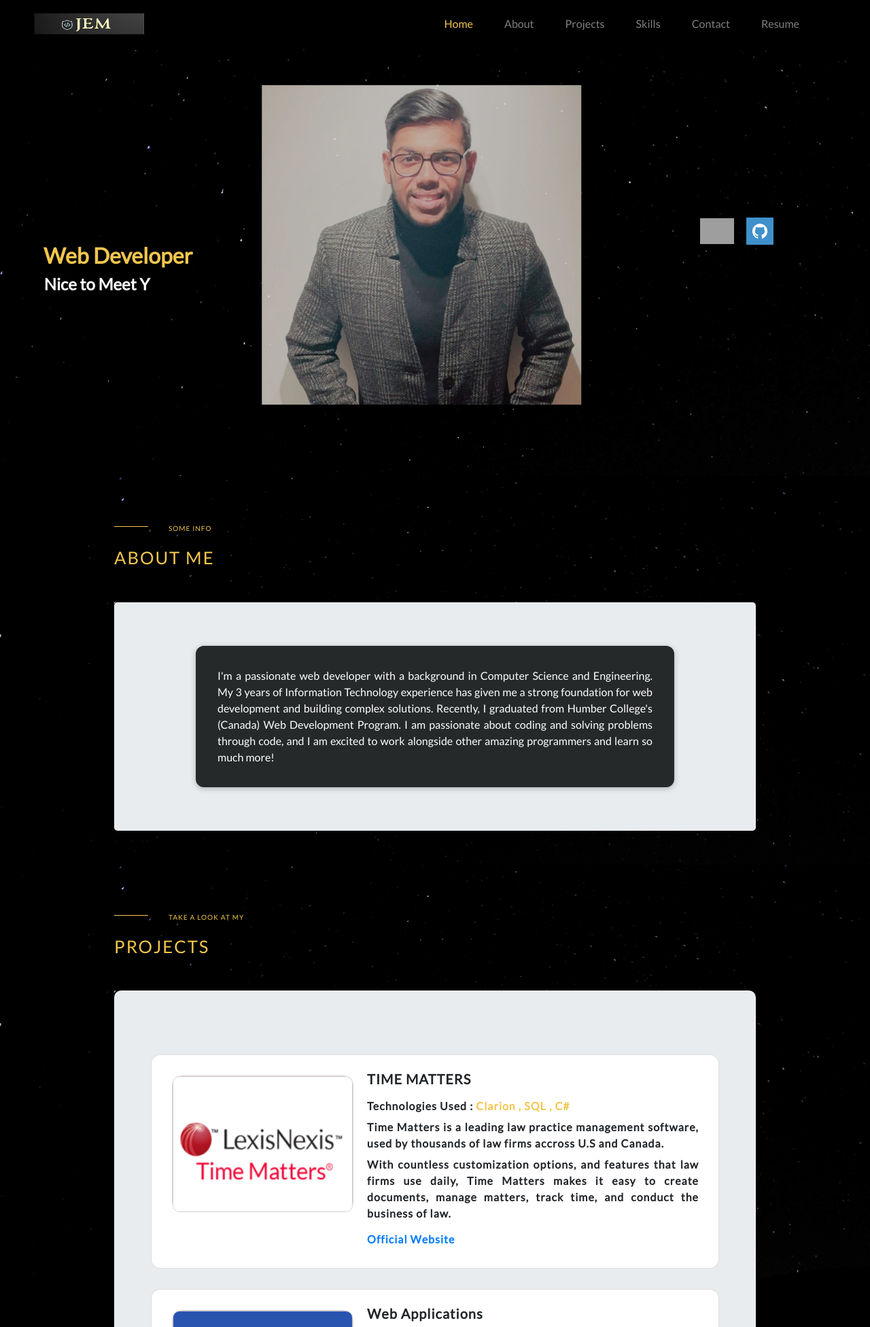
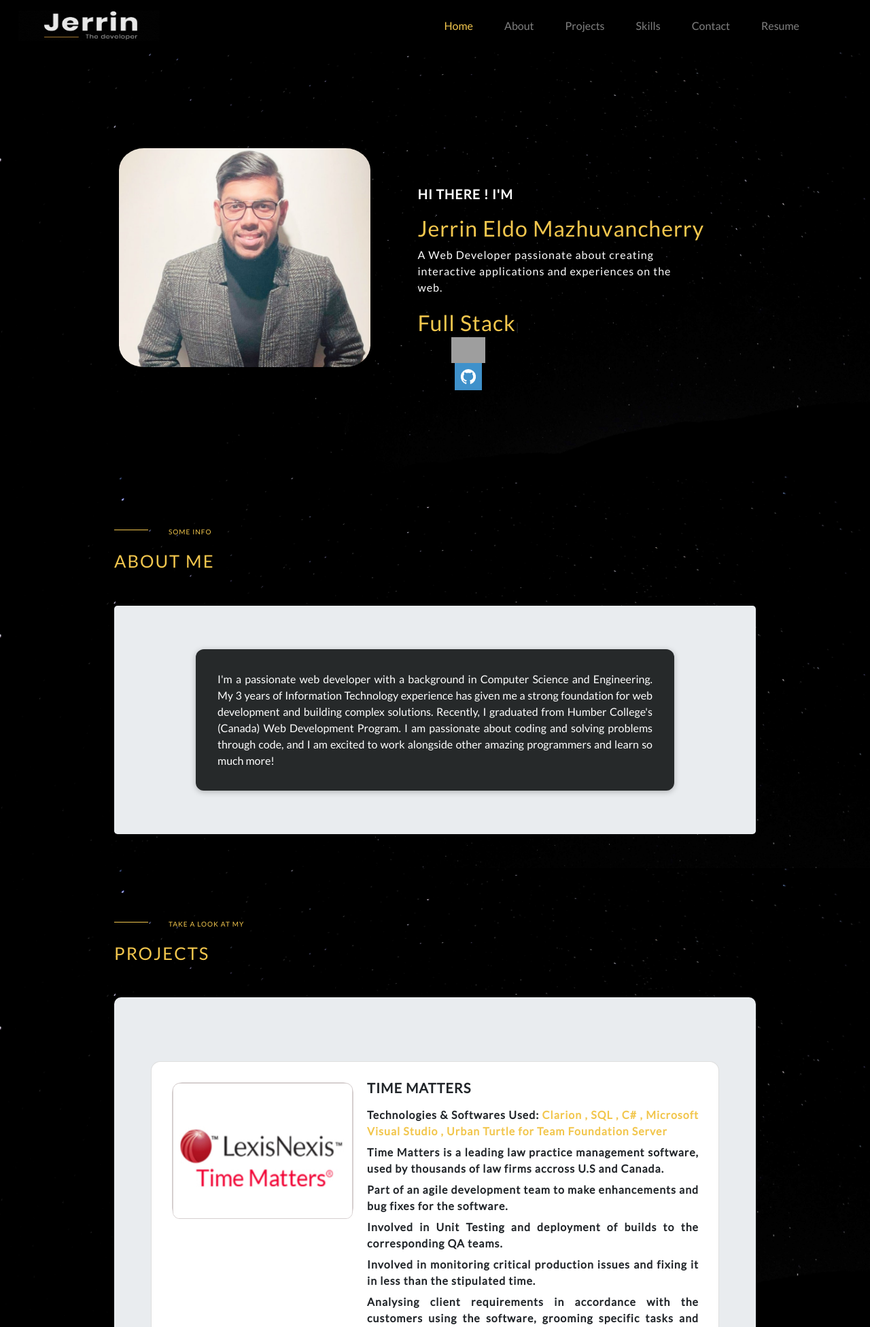
Before and after one commit to jerrineldo/Portfolio, a PHP site: page / in a window 1280 px wide. Shown: the top 1952 px of the page at 68% size. Run offline with PHP 8.4, Linux system fonts and the light colour scheme; some libraries are stand-ins or nearby versions; grey boxes are pictures that could not be loaded.

Commit message:
Making home page changes

```diff
--- a/css/main.css
+++ b/css/main.css
@@ -35,13 +35,20 @@ html {
 }
 
 .navbar-brand img {
-  scale: 0.7;
-  height: 44px;
+  scale: 0.9;
+  height: 50px;
   width: 230px;
 }
 
+.mainpageimagecontainer {
+  width: 400px;
+  height: auto;
+  margin-left: 10em;
+  margin-top: 218px;
+}
+
 .home-section {
-  background: url(../images/Background.jpg);
+  background: url(../images/Background-image.jpg);
   height: 700px;
   width: 100%;
   background-attachment: fixed;
@@ -84,22 +91,38 @@ html {
   color: #f2c64d !important;
 }
 
+.mainpagecontent {
+  position: absolute;
+  width: 50%;
+  height: auto;
+  top: 34%;
+  left: 48%;
+  letter-spacing: 1px;
+}
+.name {
+  color: #f2c64d;
+}
+
+.mainimage {
+  border-radius: 10%;
+}
+
+.smallbio {
+  width: 62%;
+  color: white;
+  letter-spacing: 1px;
+}
 .designation {
-  color: #f2c64d;
-  font-size: 2em;
+  color: white;
+  font-size: 1.2em;
   font-weight: bold;
-  margin-left: 2em;
-  top: 44%;
-  left: 0%;
-  position: absolute;
 }
 
 .mainpage-message {
-  color: white;
+  color: #f2c64d;
   top: 50%;
-  font-size: 1.5em;
-  margin-left: 2.7em;
-  font-weight: 700;
+  font-size: 2em;
+  font-weight: 400;
 }
 
 .text-slider-items {
@@ -114,7 +137,7 @@ html {
   background-attachment: fixed;
   background-size: cover;
   padding: 50px;
-  padding-top: 70px !important;
+  padding-top: 75px !important;
 }
 
 .set-width {
@@ -123,11 +146,9 @@ html {
 
 .socialsList {
   display: inline-block;
-  top: 20em;
+  top: 14em;
   position: absolute;
-  display: inline-block;
-  right: 50px;
-  width: 250px;
+  right: 31em;
 }
 .socialsList li {
   list-style: none;
@@ -231,12 +252,13 @@ html {
 .card-body h5 {
   font-weight: bold;
   letter-spacing: 1px;
-  margin-top: 3px;
+  margin-top: 6px;
 }
 
 .card-horizontal {
   display: flex;
   flex: 1 1 auto;
+  width: 100%;
 }
 
 .skillsgrid li {
--- a/index.php
+++ b/index.php
@@ -34,13 +34,13 @@ if (isset($_POST['sendmessage_button'])) {
   <script type="text/javascript" src="js/script.js"></script>
   <script src="js/typed.js-master/typed.js-master/lib/typed.min.js"></script>
   <script src="https://maxcdn.bootstrapcdn.com/bootstrap/4.5.2/js/bootstrap.min.js"></script>
-  <title>Jerrin - Web Developer</title>
+  <title>Jerrin Eldo-Web Developer</title>
 </head>
 
 <body>
   <div class="main-container">
     <nav class="navbar navbar-expand-lg navbar-dark custom-nav">
-      <a class="navbar-brand" href="#"><img src="./images/Logos/mainlogo.PNG" /></a>
+      <a class="navbar-brand" href="#"><img src="./images/Logos/main-logo_jerrin.PNG" /></a>
       <button class="navbar-toggler" type="button" data-toggle="collapse" data-target="#navbarNavAltMarkup" aria-controls="navbarNavAltMarkup" aria-expanded="false" aria-label="Toggle navigation">
         <span class="navbar-toggler-icon"></span>
       </button>
@@ -57,8 +57,14 @@ if (isset($_POST['sendmessage_button'])) {
     </nav>
     <!-- <img style = "width: 100%;" src="images/Background.jpg"> -->
     <div class="home-section" id="home-section">
-      <p class="text-lg-left designation">Web Developer</p>
-      <span class="text-slider-items"> Hi There ! I'm Jerrin Eldo., Nice to Meet You! </span>
+      <div class="container mainpageimagecontainer float-left d-flex flex-row">
+        <img class="img-fluid mainimage" src="./images/Jerrin Eldo Mazhuvancherry.jpg" alt="Chania">
+      </div>
+      <div class="mainpagecontent">
+        <p class="text-lg-left designation">HI THERE ! I'M</p>
+        <h2 class="name">Jerrin Eldo Mazhuvancherry</h2>
+        <p class="smallbio">A Web Developer passionate about creating interactive applications and experiences on the web.</p>
+        <span class="text-slider-items">Web Developer , Full Stack Developer</span>
         <strong class="text-lg-left text-slider designation mainpage-message"></strong>
         <ul class="socialsList">
           <li>
@@ -68,6 +74,7 @@ if (isset($_POST['sendmessage_button'])) {
             <a href="https://github.com/jerrineldo" class="icon" target="_blank" rel="noopener noreferrer"><img class="icon" src="./images/icons/github.svg" /></a>
           </li>
         </ul>
+      </div>
     </div>
     <div class="about-section section flex justify-content-center " id="about-section">
       <div class="sectionhead mx-auto">
@@ -114,17 +121,23 @@ if (isset($_POST['sendmessage_button'])) {
               <h5 class="card-title">TIME MATTERS</h5>
               <ul class="list-group list-group-flush">
                 <li class="list-group-item">
-                  Technologies Used : <span class="technologies">Clarion , SQL , C#</span>
+                  Technologies & Softwares Used: <span class="technologies">Clarion , SQL , C# , Microsoft Visual Studio , Urban Turtle for Team Foundation Server</span>
                 </li>
                 <li class="list-group-item">
                   Time Matters is a leading law practice management software,
                   used by thousands of law firms accross U.S and Canada.
                 </li>
                 <li class="list-group-item">
-                  With countless customization options, and features that law
-                  firms use daily, Time Matters makes it easy to create
-                  documents, manage matters, track time, and conduct the
-                  business of law.
+                  Part of an agile development team to make enhancements and bug fixes for the software.
+                </li>
+                <li class="list-group-item">
+                  Involved in Unit Testing and deployment of builds to the corresponding QA teams.
+                </li>
+                <li class="list-group-item">
+                  Involved in monitoring critical production issues and fixing it in less than the stipulated time.
+                </li>
+                <li class="list-group-item">
+                  Analysing client requirements in accordance with the customers using the software, grooming specific tasks and developing them within the featured sprint.
                 </li>
               </ul>
               <div class="card-body">
@@ -147,15 +160,21 @@ if (isset($_POST['sendmessage_button'])) {
               <img class="card-img float-left project-image" src="./images/Cognizant-Logo.jpg" alt="Card image cap" />
             </div>
             <div class="card-body">
-              <h5 class="card-title">Web Applications</h5>
+              <h5 class="card-title">Cognizant Corporate Security Applications</h5>
               <p class="card-text"></p>
               <ul class="list-group list-group-flush">
                 <li class="list-group-item">
-                  Technologies Used : <span class="technologies">HTML , CSS , Ajax , JavaScript , JQuery , C# ,
+                  Technologies & Softwares Used: <span class="technologies">HTML , CSS , Ajax , JavaScript , JQuery , ASP.NET MVC , C# ,
                     MVC.NET , SQL</span>
                 </li>
                 <li class="list-group-item">
-                  Application were used by our company's internal employees
+                  Active involvement in Major Enhancements/Change Requests
+                </li>
+                <li class="list-group-item">
+                  Experience in trouble shooting/bug fixing, Production Activities and Incident Management Support
+                </li>
+                <li class="list-group-item">
+                  Involved in unit testing and deployment of the product to their respective Dev , SIT and UAT servers
                 </li>
               </ul>
             </div>
@@ -204,20 +223,21 @@ if (isset($_POST['sendmessage_button'])) {
               </div>
             </div>
             <div class="card-body">
-              <h5 class="card-title">Restaurant Website</h5>
+              <h5 class="card-title">Aroma Restaurant Website</h5>
               <p class="card-text"></p>
               <ul class="list-group list-group-flush">
                 <li class="list-group-item">
-                  Technologies Used : <span class="technologies">HTML , CSS , JQuery , JavaScript</span>
+                  Technologies and Softwares Used : <span class="technologies">HTML , CSS , JQuery , JavaScript, VS-Code</span>
                 </li>
                 <li class="list-group-item">
-                  Worked with a team to develop a restaurant Website from
-                  scratch.
+                  Worked with a team to develop a potential restaurant Website.
                 </li>
                 <li class="list-group-item">
-                  I was specifically involved in incorporating a Maps facility
-                  in one of the pages using the Maps API. I also specifically
-                  worked on a game page where the user never wins.
+                  Was specifically involved in incorporating a Maps facility
+                  in one of the pages using the Maps API.
+                </li>
+                <li class="list-group-item">
+                  Worked on a game page where the user never wins using the shuffle algorithum in Javascript.
                 </li>
               </ul>
               <div class="card-body">
@@ -291,21 +311,25 @@ if (isset($_POST['sendmessage_button'])) {
               <p class="card-text"></p>
               <ul class="list-group list-group-flush">
                 <li class="list-group-item">
-                  Technologies Used : <span class="technologies">HTML , CSS , JQuery , JavaScript ,
-                    Bootstrap , C# , MVC.NET , Microsoft SQL Server , Entity
+                  Technologies and Softwares Used : <span class="technologies">HTML , CSS , JQuery , JavaScript ,
+                    Bootstrap , C# , MVC.NET , Microsoft SQL Server , Entity , Git
                     Framework</span>
                 </li>
                 <li class="list-group-item">
-                  Worked with a team to redesign a hospital Website.
+                  Worked with a team to redesign a hospital website.
                 </li>
                 <li class="list-group-item">
-                  I was specifically involved in implementing a departments
+                  Was specifically involved in implementing a departments
                   and testimonials feature for the website.
                 </li>
                 <li class="list-group-item">
-                  This was a fully functional website with an inbuild CMS
-                  feature. Admins would have the functionality to do CRUD
-                  operations on all the testimoials in the database.
+                  This was a fully functional website with an inbuild Content Management System.
+                  Admins would have the functionality to do CRUD
+                  operations on all the testimoials in the database. Visitors would be able to view all testimonials in the website.
+                  Visitors who would like to upload or update a testimonial have to log in before making the changes.
+                </li>
+                <li class="list-group-item">
+                  The website was accessible and responsive accross different UI platforms. This was acheived with the help of Bootstrap.
                 </li>
               </ul>
               <div class="card-body">
@@ -365,18 +389,23 @@ if (isset($_POST['sendmessage_button'])) {
               <p class="card-text"></p>
               <ul class="list-group list-group-flush">
                 <li class="list-group-item">
-                  Technologies Used : <span class="technologies">HTML , CSS , JavaScript , Bootstrap , PHP ,
-                    SQL</span>
+                  Technologies and Softwares Used : <span class="technologies">HTML , CSS , Ajax , Jquery, JavaScript , Bootstrap , PHP ,
+                    SQL, VS-Code , GIT</span>
                 </li>
                 <li class="list-group-item">
-                  An HR application developed for the us army.
+                  An HR application developed for the us army along with my classmates.
                 </li>
                 <li class="list-group-item">
-                  Implemented A login Functionality for the Application
+                  Implemented a login functionality for the application using PHP session variables.
                 </li>
                 <li class="list-group-item">
-                  Created a Personnel, and Fitness Report pages for the
-                  application
+                  Created a Personnel Report page to track the details of the soldiers working under the officer.
+                </li>
+                <li class="list-group-item">
+                  Created a Fitness Report page to track the fitness levels of soldiers.
+                </li>
+                <li class="list-group-item">
+                  All User Interfaces were made with the help of Bootstrap, which makes the UI screens responsive accross UI platforms.
                 </li>
               </ul>
               <div class="card-body">
@@ -449,18 +478,18 @@ if (isset($_POST['sendmessage_button'])) {
               <p class="card-text"></p>
               <ul class="list-group list-group-flush">
                 <li class="list-group-item">
-                  Technologies Used : <span class="technologies">HTML , CSS , JavaScript , MVC.NET, Entity Framework, C# , SQL ,
-                    SQL</span>
+                  Technologies & Softwares Used : <span class="technologies">HTML , CSS , JavaScript , MVC.NET, Visual Studio ,Entity Framework, C# , SQL ,
+                    GIT</span>
                 </li>
                 <li class="list-group-item">
-                  A fully loaded movie website blog which lets an admin user to Create, Read, Update and Delete Movies and their Actors,
+                  A movie website blog which lets an admin user to Create, Read, Update and Delete Movies and their Actors,
                   Directors and Genres specific to the movie.
                 </li>
                 <li class="list-group-item">
-                  Implemented a Microsoft SQL database with many to many relationships.
+                  Implemented a Microsoft SQL database with many to many and one to many entity relationships.
                 </li>
                 <li class="list-group-item">
-                  The website is made with a codefirst approach.
+                  The website is made using the entity framework and code-first approach in Microsoft .NET.
                 </li>
               </ul>
               <div class="card-body">
@@ -475,48 +504,48 @@ if (isset($_POST['sendmessage_button'])) {
         <div class="card row align-items-center justify-content-center project-card">
           <div class="card-horizontal">
             <div class="mt-3 workimagecontainer">
-              <div id="HomeGreenery" class="carousel slide" data-ride="carousel">
+              <div id="TypingGame" class="carousel slide" data-ride="carousel">
                 <!-- Indicators -->
                 <ul class="carousel-indicators">
-                  <li data-target="#HomeGreenery" data-slide-to="0" class="active"></li>
-                  <li data-target="#HomeGreenery" data-slide-to="1"></li>
-                  <li data-target="#HomeGreenery" data-slide-to="2"></li>
+                  <li data-target="#TypingGame" data-slide-to="0" class="active"></li>
+                  <li data-target="#TypingGame" data-slide-to="1"></li>
+                  <li data-target="#TypingGame" data-slide-to="2"></li>
                 </ul>
 
                 <!-- The slideshow -->
                 <div class="carousel-inner">
                   <div class="carousel-item active">
-                    <img src="./images/HomeGreenery/HomeGreenery1.png" class="project-image" alt="HomeGreenery-one" />
+                    <img src="./images/HowFastCanYouType/HomePage1.png" class="project-image" alt="TypingGame-one" />
                   </div>
                   <div class="carousel-item">
-                    <img src="./images/HomeGreenery/HomeGreenery2.png" class="project-image" alt="HomeGreenery-two" />
-                  </div>
-                  <div class="carousel-item">
-                    <img src="./images/HomeGreenery/HomeGreenery3.png" class="project-image" alt="HomeGreenery-three" />
+                    <img src="./images/HowFastCanYouType/HomePage2.png" class="project-image" alt="TypingGame-two" />
                   </div>
                 </div>
 
                 <!-- Left and right controls -->
-                <a class="carousel-control-prev" href="#HomeGreenery" data-slide="prev">
+                <a class="carousel-control-prev" href="#TypingGame" data-slide="prev">
                   <span class="carousel-control-prev-icon"></span>
                 </a>
-                <a class="carousel-control-next" href="#HomeGreenery" data-slide="next">
+                <a class="carousel-control-next" href="#TypingGame" data-slide="next">
                   <span class="carousel-control-next-icon"></span>
                 </a>
               </div>
             </div>
             <div class="card-body">
-              <h5 class="card-title">Home Greenery</h5>
+              <h5 class="card-title">How Fast Can You Type</h5>
               <p class="card-text"></p>
               <ul class="list-group list-group-flush">
                 <li class="list-group-item">
-                  Technologies Used : <span class="technologies">HTML , CSS</span>
+                  Technologies & Softwares Used : <span class="technologies">HTML , CSS , Javascript , VS-Code , API</span>
                 </li>
-                <li class="list-group-item">One of the first web pages I made.</li>
+                <li class="list-group-item">This is a game which lets the user know how fast they can type.</li>
+                <li class="list-group-item">Involves a CSS stylesheet which styles the HTML elements.</li>
+                <li class="list-group-item">A javascript page which fetches different quotes with the Javascript Fetch API using the API : ( QUOTE_API_URL )</li>
+                <li class="list-group-item">Involves a timer which keeps track of the time to type a quote.</li>
               </ul>
               <div class="card-body">
-                <a href="https://github.com/jerrineldo/HomeGreenery" class="card-link">GitHub</a>
-                <a href="https://homegreenery.herokuapp.com/" class="card-link">Live</a>
+                <a href="https://github.com/jerrineldo/Typing-Game" class="card-link">GitHub</a>
+                <a href="https://howfastcanyoutype.herokuapp.com/" class="card-link">Live</a>
               </div>
             </div>
           </div>
@@ -724,6 +753,13 @@ if (isset($_POST['sendmessage_button'])) {
             </div>
             <p>XML</p>
           </li>
+          <li>
+            <div class="skillcontainer">
+            <img src="https://img.icons8.com/metro/26/000000/php.png"/>
+            </div>
+            <p>PHP</p>
+          </li>
+
 
         </ul>
 
```
Also changed, not shown: images/HowFastCanYouType/HomePage1.png (added), images/HowFastCanYouType/HomePage2.png (added), images/Jerrin Eldo Mazhuvancherry.jpg (added), images/Logos/main-logo_jerrin.PNG (added). Lines whose indentation alone changed are shown as unchanged.
